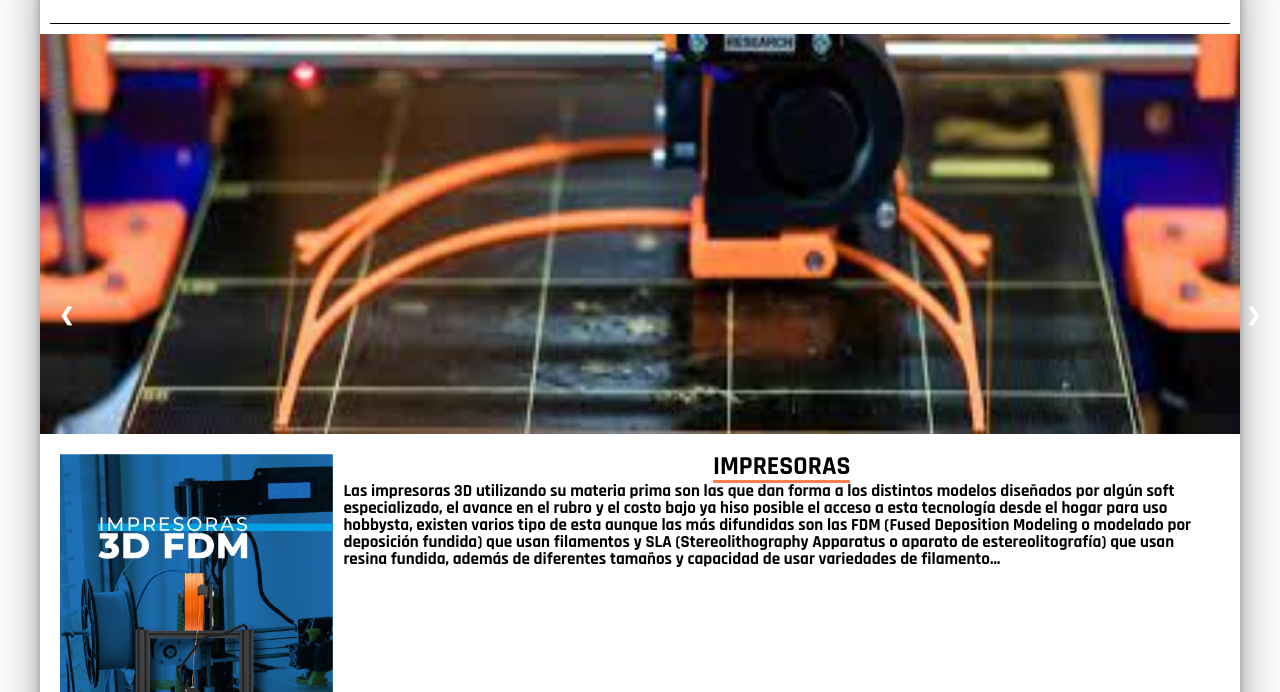
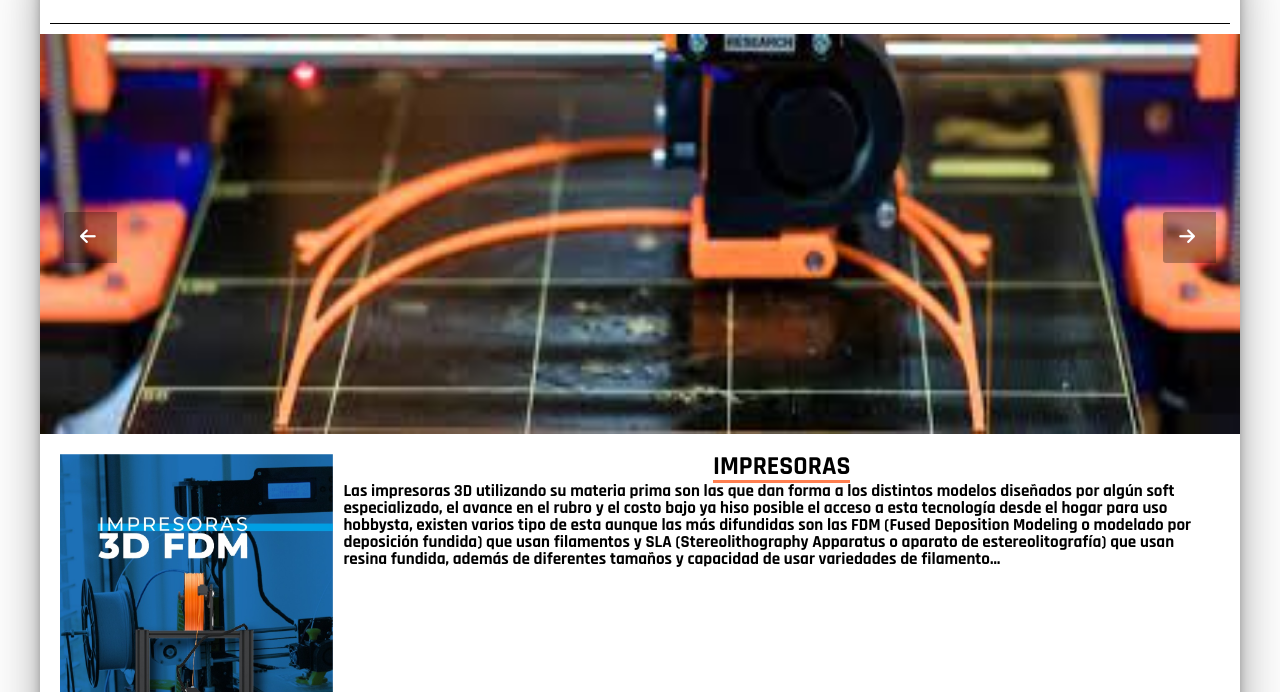
Before and after one commit to viruha/viruha.github.io, a plain HTML site: page index.html in a window 1280 px wide. Shown: the part 87-779 px from the top of the page. Drawn offline with Linux system fonts and the light colour scheme.

Commit message:
carrusel terminado

```diff
--- a/css/style.css
+++ b/css/style.css
@@ -147,10 +147,16 @@ i {
     transition: 0.6s ease;
     border-radius: 0 3px 3px 0;
     user-select: none;
+    background-color: rgba(0,0,0,0.3);
   }
 
   .next {
-    right: 0;
+    right: 2%;
+    border-radius: 3px 0 0 3px;
+  }
+
+  .prev {
+    left: 2%;
     border-radius: 3px 0 0 3px;
   }
 
@@ -158,3 +164,12 @@ i {
 
     background-color: rgba(0,0,0,0.8);
   }
+
+  .banner{
+    display: flex;
+    justify-content: center;
+    width: 100%;
+    position: relative;
+    height: 400px;
+
+  }
--- a/index.html
+++ b/index.html
@@ -34,14 +34,10 @@
                 </div>
             </header>
         </div>
-        <div class="banner" style="height: 400px; background-color: coral;  ">
+        <div class="banner"  ">
             <img id="imgscroll" src="./img/1.jpeg" alt="" width="100%" height="100%">
-            <div>
-                <a class="prev" onclick="avanzar()">&#10094;</a>
-                <a class="next" onclick="avanzar()">&#10095;</a>
-            </div>
-
-
+            <div class="prev" onclick="retroceder()"> <i class="fa-solid fa-arrow-left"></i> </div>
+            <div class="next" onclick="avanzar()"> <i class="fa-solid fa-arrow-right"></i> </div>
 
         </div>
         <div class="contenedorprincipal">
@@ -128,6 +124,7 @@
         } else {
             i--
         }
+        img.src = carrusel[i];
     }
 
 </script>
```
